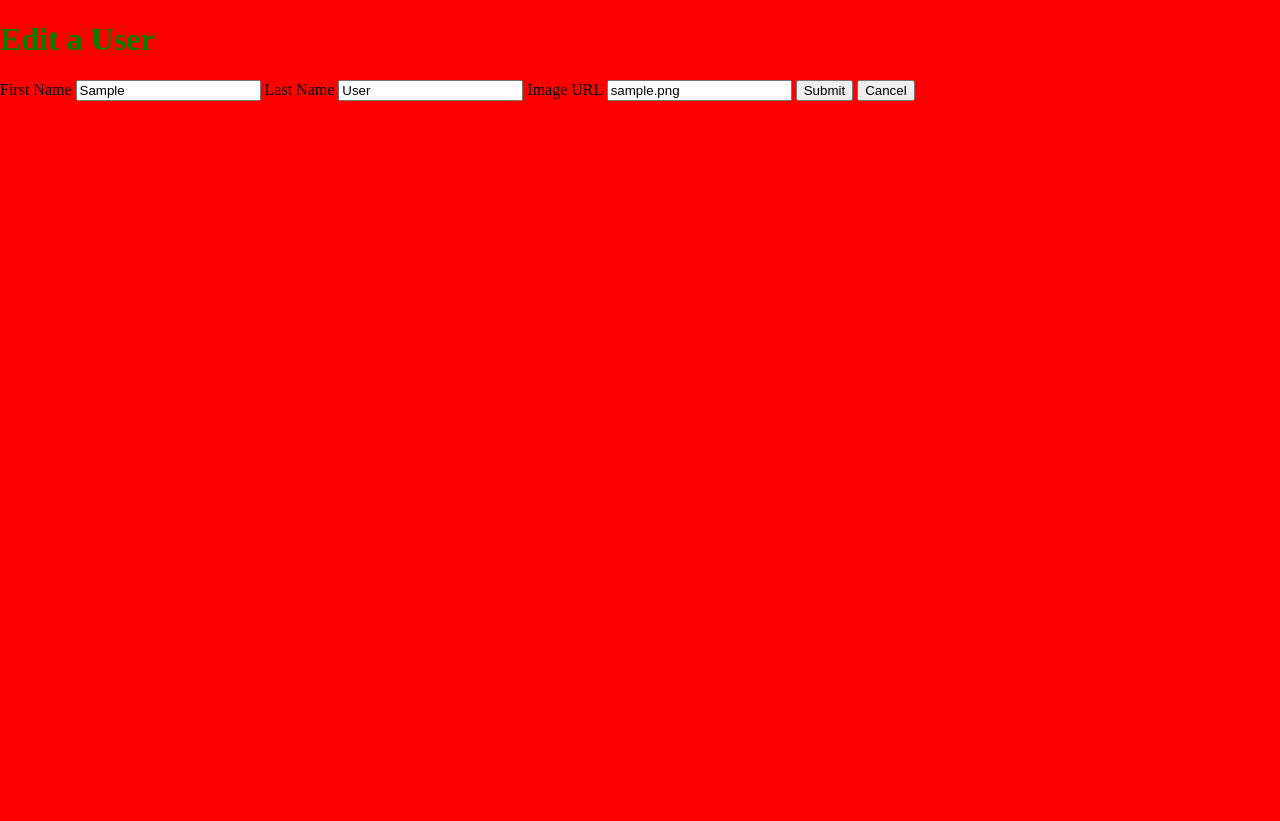
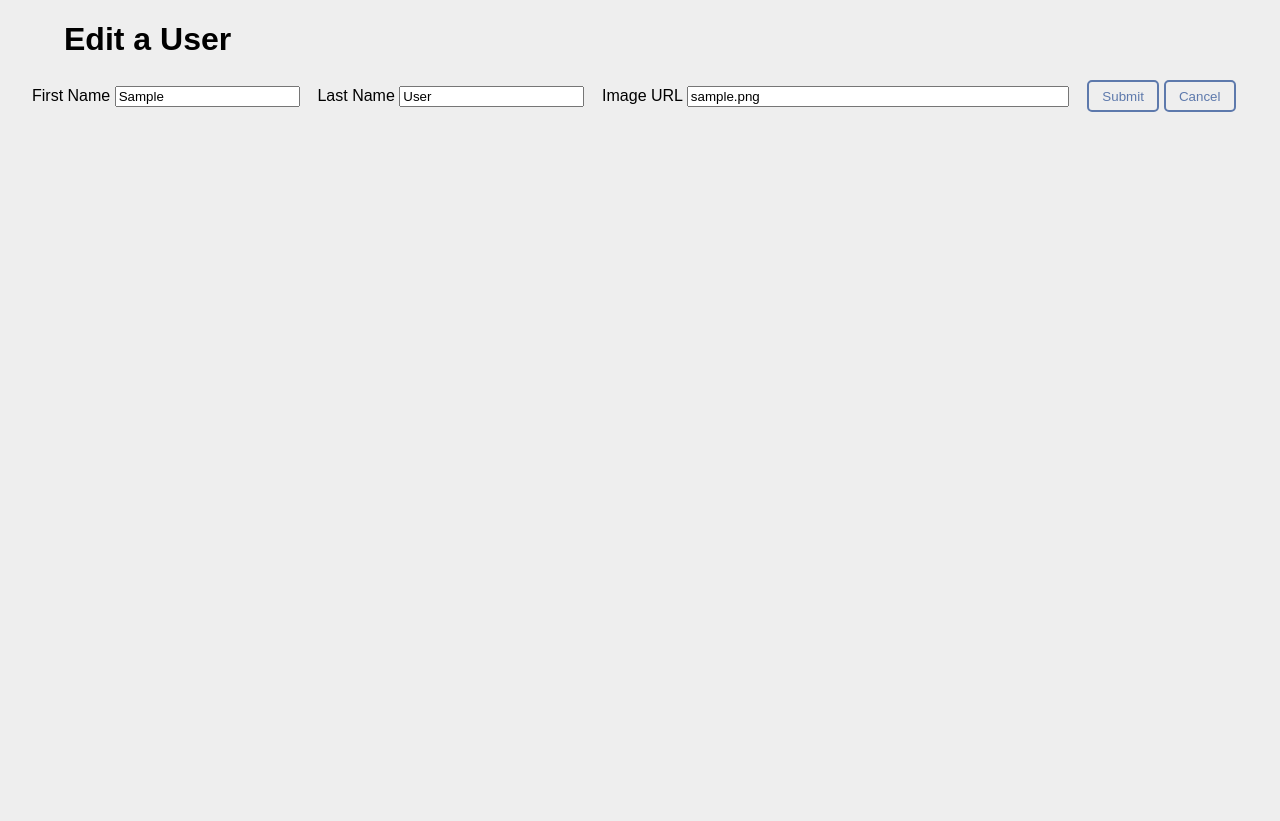
Before and after one commit to jtcurry/Bogly, a Flask app: page /users/1/edit in a window 1280 px wide. Run offline with Flask 2, Linux system fonts and the light colour scheme; tables that the repository leaves empty hold one stand-in row (values such as "Sample post").

Commit message:
Add styling

```diff
--- /dev/null
+++ b/static/style.css
@@ -0,0 +1,81 @@
+body {
+  height: 100vh;
+  width: 100vw;
+  margin: 0;
+  background-color: #eeeeee;
+  font-family: Arial, Helvetica, sans-serif;
+}
+
+h1 {
+  margin-left: 2em;
+  color: black;
+}
+
+ul {
+  margin-left: 2em;
+}
+
+a {
+  text-decoration: none;
+  color: black;
+}
+
+#userlist:hover {
+  color: rgb(93, 121, 172);
+}
+
+#addbtn {
+  margin-left: 4em;
+}
+
+button {
+  background-color: #eeeeee;
+  border: 2px solid rgb(93, 121, 172);
+  color: rgb(93, 121, 172);
+  border-radius: 5px;
+  padding: 0.5em 1em;
+}
+
+button:hover {
+  background-color: rgb(93, 121, 172);
+  color: #eeeeee;
+  cursor: pointer;
+}
+
+img {
+  height: 200px;
+  margin-left: 2em;
+  margin-top: 2em;
+}
+
+h2 {
+  margin-left: 1em;
+}
+
+#userinfo {
+  margin-left: 2em;
+}
+
+#deletebtn {
+  background-color: #eeeeee;
+  color: red;
+  border-color: red;
+}
+
+#deletebtn:hover {
+  background-color: red;
+  color: #eeeeee;
+  border-color: rgba(255, 0, 0, 0.459);
+}
+
+form {
+  margin-left: 2em;
+}
+
+form input {
+  margin-right: 1em;
+}
+
+.urluser {
+  width: 30%;
+}
--- a/style.css
+++ /dev/null
@@ -1,10 +0,0 @@
-body {
-  height: 100vh;
-  width: 100vw;
-  margin: 0;
-  background-color: red;
-}
-
-h1{
-  color: green;
-}
--- a/templates/base.html
+++ b/templates/base.html
@@ -5,7 +5,7 @@
   <meta http-equiv="X-UA-Compatible" content="IE=edge">
   <meta name="viewport" content="width=device-width, initial-scale=1.0">
   <title>Blogly</title>
-  <link rel="stylesheet" href="/style.css">
+  <link rel="stylesheet" href="/static/style.css">
 </head>
 <body>
   {% block heading %}
--- a/templates/newuser.html
+++ b/templates/newuser.html
@@ -7,11 +7,11 @@
 {% block content %}
 <form method="POST">
   <label for="first_name">First Name</label>
-  <input type="text" name="first_name" placeholder="First Name">
+  <input type="text" name="first_name" placeholder="First Name" required>
   <label for="last_name">Last Name</label>
-  <input type="text" name="last_name" placeholder="Last Name">
+  <input type="text" name="last_name" placeholder="Last Name" required>
   <label for="image_url">Image URL</label>
-  <input type="text" name="image_url" placeholder="Provide an image of this user">
+  <input class="urluser" type="text" name="image_url" placeholder="Provide an image of this user">
   <button type="submit">Add</button>
 </form>
 {% endblock %}
--- a/templates/useredit.html
+++ b/templates/useredit.html
@@ -5,13 +5,13 @@
 {% endblock %}
 
 {% block content %}
-<form method="POST">
+<form id="editform" method="POST">
   <label for="first_name">First Name</label>
   <input type="text" name="first_name" value={{user.first_name}}>
   <label for="last_name">Last Name</label>
   <input type="text" name="last_name" value={{user.last_name}}>
   <label for="image_url">Image URL</label>
-  <input type="text" name="image_url" value={{user.image_url}}>
+  <input class="urluser" type="text" name="image_url" value={{user.image_url}}>
   <button type="submit">Submit</button>
   <a href="/users"><button>Cancel</button></a>
 </form>
--- a/templates/userinfo.html
+++ b/templates/userinfo.html
@@ -5,8 +5,8 @@
 <img src="{{user.image_url}}" alt="User Image">
 <h2>{{user.first_name}} {{user.last_name}}</h2>
 
-<form>
+<form id="userinfo">
   <button formaction="/users/{{user.id}}/edit" formmethod="GET">Edit</button>
-  <button formaction="/users/{{user.id}}/delete" formmethod="POST">Delete</button>
+  <button id="deletebtn" formaction="/users/{{user.id}}/delete" formmethod="POST">Delete</button>
 </form>
 {% endblock %}
--- a/templates/users.html
+++ b/templates/users.html
@@ -7,9 +7,9 @@
 {% block content %}
 <ul>
   {% for user in users %}
-  <li><a href="/users/{{user.id}}">{{user.first_name}} {{user.last_name}}</a></li>
+  <li><a id="userlist" href="/users/{{user.id}}">{{user.first_name}} {{user.last_name}}</a></li>
   {% endfor %}
 </ul>
 
-<a href="/users/new"><button>Add User</button></a>
+<a href="/users/new"><button id="addbtn">Add User</button></a>
 {% endblock %}
```
